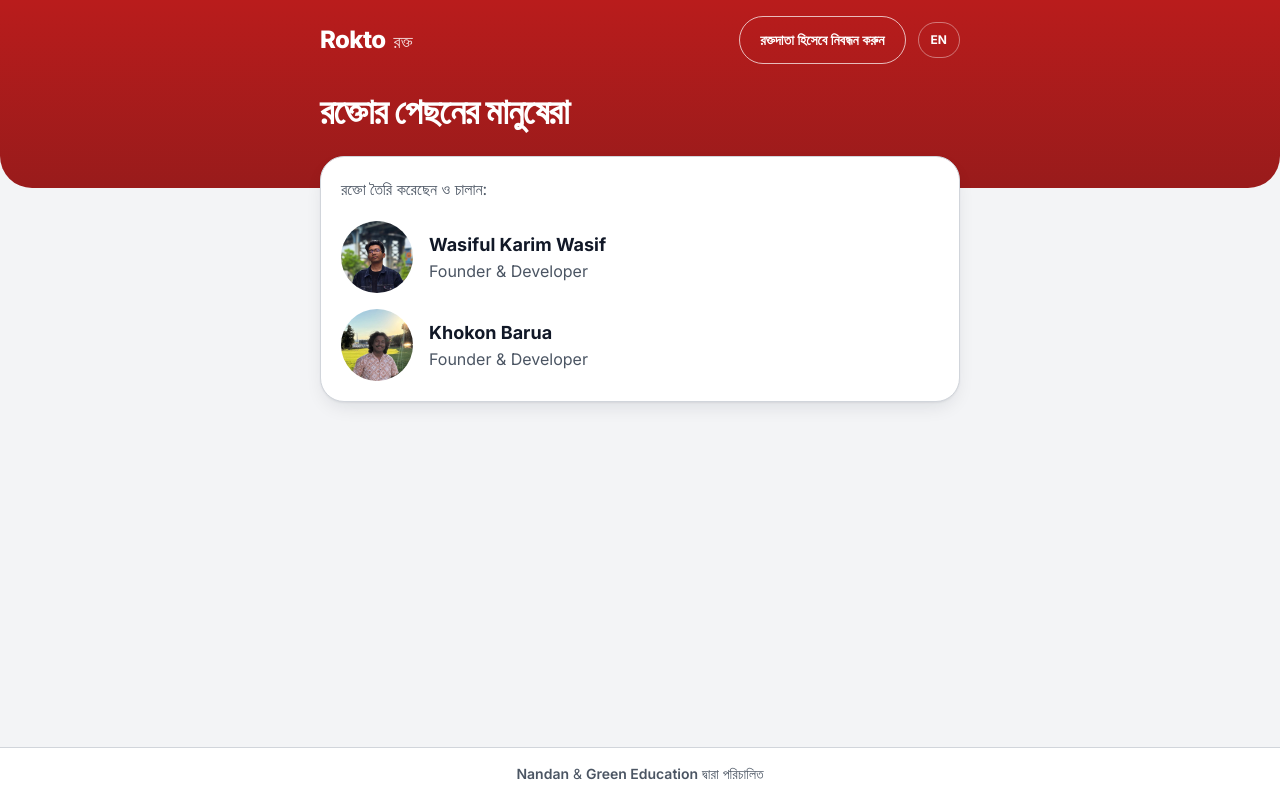
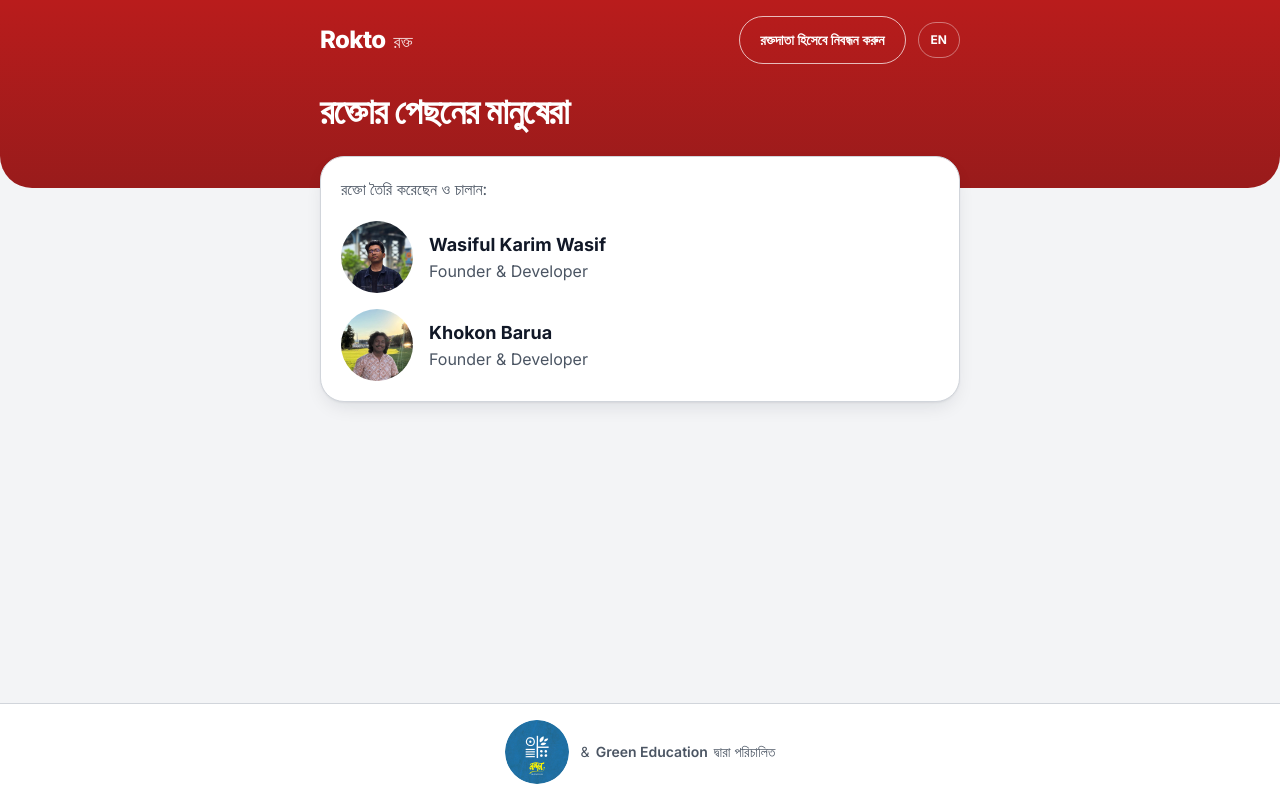
Before and after one commit to Khokon0123/Rokto, a Next.js app: page /team in a window 1280 px wide. Built offline with nearby package versions, Linux system fonts and the light colour scheme; no server answers; a web font is replaced by a local one.

Commit message:
Credit Nandan with its logo in the footer instead of the name

```diff
--- a/src/components/SiteFooter.tsx
+++ b/src/components/SiteFooter.tsx
@@ -1,17 +1,30 @@
 "use client";
 
+import Image from "next/image";
 import { useT } from "@/components/LocaleProvider";
 import { ORGS } from "@/config/app";
 import { fmt } from "@/i18n";
 
-/** "Nandan & Green Education" - each name links out if it has a url, joined with "&". */
+/**
+ * "Nandan & Green Education" - each org links out if it has a url, joined with "&".
+ * An org with a logo shows the mark instead of its name: these logos already contain
+ * the name as artwork, so the text would just repeat it.
+ */
 function OrgCredit() {
   return (
     <>
       {ORGS.map((org, i) => (
-        <span key={org.name}>
-          {i > 0 && " & "}
-          {org.url ? (
+        <span key={org.name} className="inline-flex items-center">
+          {i > 0 && <span className="px-1.5">&amp;</span>}
+          {org.logo ? (
+            <Image
+              src={org.logo}
+              alt={org.name}
+              width={128}
+              height={128}
+              className="h-16 w-16 rounded-full"
+            />
+          ) : org.url ? (
             <a href={org.url} target="_blank" rel="noopener noreferrer" className="font-semibold underline">
               {org.name}
             </a>
@@ -30,11 +43,13 @@ export default function SiteFooter() {
 
   return (
     <footer className="border-t border-line bg-surface">
-      <p className="mx-auto w-full max-w-2xl px-4 py-4 text-center text-sm text-muted">
-        {before}
+      {/* flex-wrap, not a plain <p>: the logo is taller than the line, so the credit needs to
+          sit on a baseline-free centred row that can wrap on narrow phones. */}
+      <div className="mx-auto flex w-full max-w-2xl flex-wrap items-center justify-center gap-x-1.5 gap-y-1 px-4 py-4 text-center text-sm text-muted">
+        {before && <span>{before}</span>}
         <OrgCredit />
-        {after}
-      </p>
+        {after && <span>{after}</span>}
+      </div>
     </footer>
   );
 }
--- a/src/config/app.ts
+++ b/src/config/app.ts
@@ -3,13 +3,16 @@ export const APP_NAME = "Rokto";
 export const APP_NAME_BN = "রক্ত";
 
 /** The people/orgs behind the site, credited in the footer as "Powered by A & B ...".
- *  Give a url to link that name; leave it null for plain text. */
+ *  Give a url to link that name; leave it null for plain text.
+ *  logo: a path under /public. When set, the footer shows the logo instead of the name -
+ *  these marks already carry their own wordmark, so printing the name too would duplicate it. */
 export interface OrgCredit {
   name: string;
   url: string | null;
+  logo?: string;
 }
 export const ORGS: OrgCredit[] = [
-  { name: "Nandan", url: null },
+  { name: "Nandan", url: null, logo: "/orgs/nandan.png" },
   { name: "Green Education", url: null },
 ];
 
```
Also changed, not shown: public/orgs/nandan.png (added).
